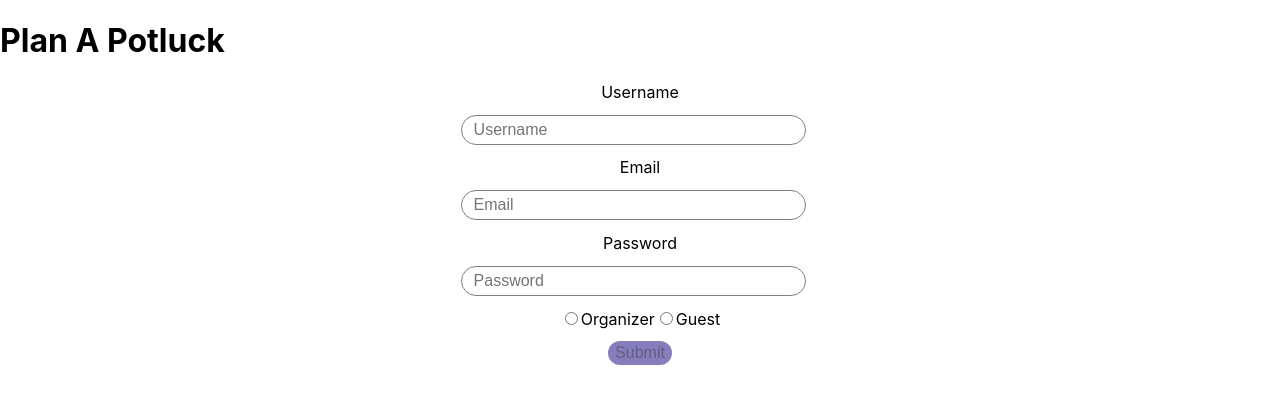
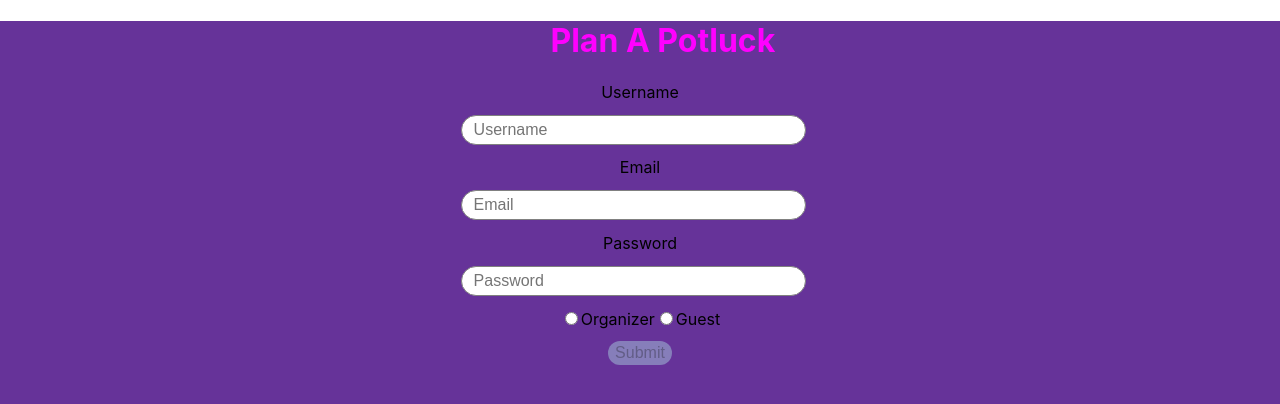
Before and after one commit to bw-potluck-planner-46/Frontend, a React (Create React App) app in the folder front-end/: page /Login in a window 1280 px wide. Shown: the top 404 px of the page. Built offline with nearby package versions, Linux system fonts and the light colour scheme.

Commit message:
Looking through fixing anything and did small styling on app.js

```diff
--- a/front-end/src/App.js
+++ b/front-end/src/App.js
@@ -5,22 +5,37 @@ import Private from './utils/PrivateRoute';
 import Register from './components/Register';
 
 import { BrowserRouter as Router, Route } from "react-router-dom";
+import styled from 'styled-components';
+
+const StyledApp = styled.body`
+background-color: rebeccapurple;
+padding-bottom: 50%;
+`
+const StyledHeader = styled.header`
+margin-left: 43%;
+color: fuchsia;
+`
 
 function App() {
   return (
     <Router>
+      <StyledApp>
       <div className="App">
+      <StyledHeader>
         <header className="App-header">
           <h1>Plan A Potluck</h1>
           <Route exact path="/" component={Login} />
         </header>
+        </StyledHeader>
         <Register />
         <div className="attendee">
           <Private path="/protected" component={UserDashboard} />
         {/* <Potluck /> */}
         </div>
       </div>
+      </StyledApp>
     </Router>
+
   );
 }
 
--- a/front-end/src/Private/UserDashboard.js
+++ b/front-end/src/Private/UserDashboard.js
@@ -125,7 +125,7 @@ const UserDashboard = () => {
                 <input
                     id='gluten'
                     type='checkbox'
-                    name='allergy'
+                    name='gluten'
                     checked={personalInfo.gluten}
                     onChange={changeHandler}
                 />
@@ -134,7 +134,7 @@ const UserDashboard = () => {
                 <input
                     id='dairy'
                     type='checkbox'
-                    name='allergy'
+                    name='dairy'
                     checked={personalInfo.dairy}
                     onChange={changeHandler}
                 />
@@ -163,7 +163,7 @@ const UserDashboard = () => {
                 <input
                     id='street'
                     type='text'
-                    name='address'
+                    name='street'
                     placeholder='Street Number'
                     value={personalInfo.street}
                     onChange={changeHandler}
--- a/front-end/src/utils/AxiosWithAuth.js
+++ b/front-end/src/utils/AxiosWithAuth.js
@@ -6,7 +6,7 @@ const Auth = () => {
     return axios.create({
       baseURL: "https://potluckplanner-bw-mnc.herokuapp.com/",
       headers: {
-        token: token,
+        authorization: token,
       },
     });
   };
```
